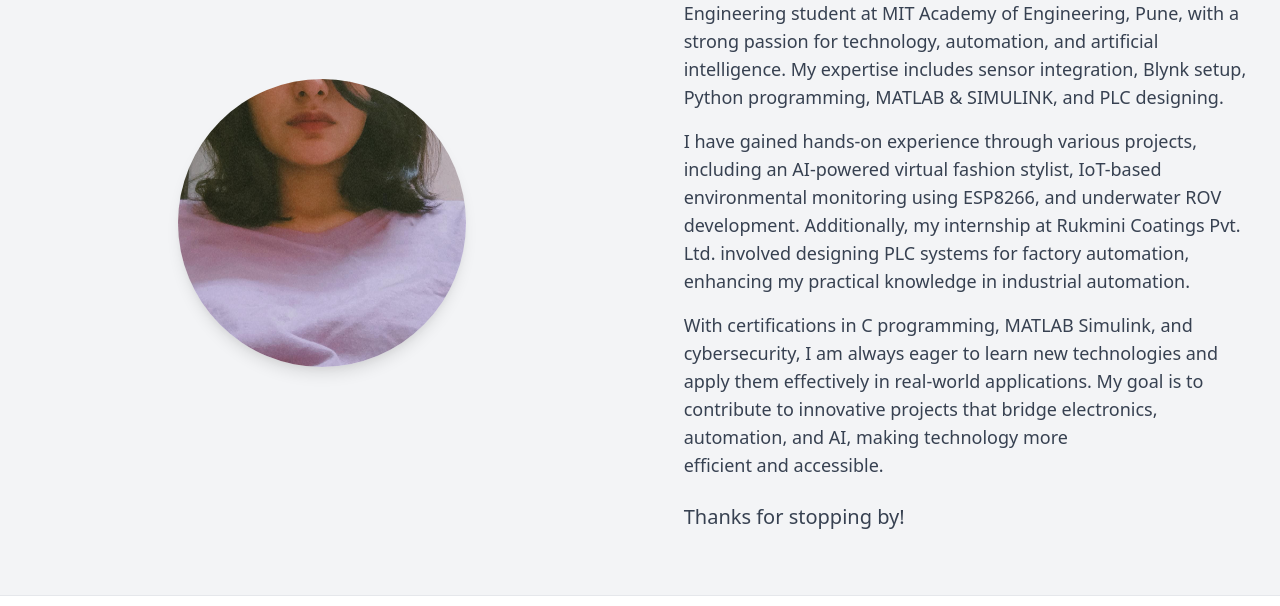
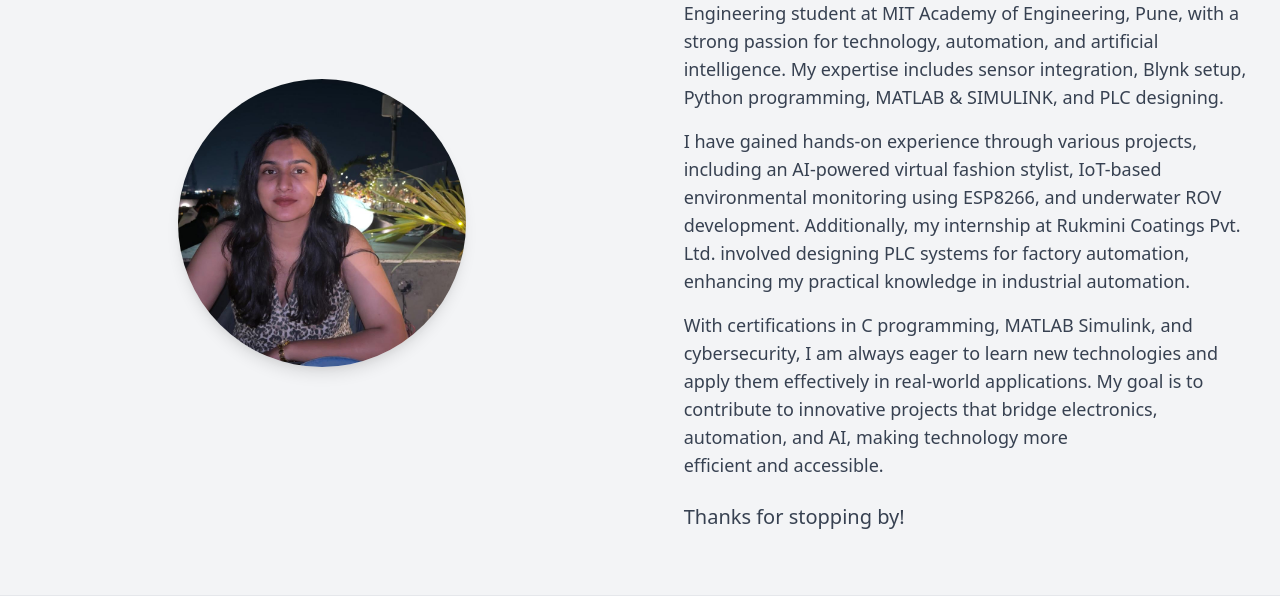
Before and after one commit to Sonune03/gayatri, a plain HTML site: page about.html in a window 1280 px wide. Shown: the part 209-815 px from the top of the page. Drawn offline with nearby package versions, Linux system fonts and the light colour scheme.

Commit message:
about.html

```diff
--- a/about.html
+++ b/about.html
@@ -24,7 +24,7 @@
     <section class="py-16 max-w-7xl mx-auto px-4 flex flex-wrap md:flex-nowrap items-center gap-6">
         <!-- Left Side (Your Photo) -->
         <div class="w-full md:w-1/2 text-center md:text-left">
-            <img src="g.jpg" alt="Vijay Kumar Palsaniya" class="mx-auto w-40 h-40 md:w-72 md:h-72 rounded-full shadow-lg object-cover">
+            <img src="gg.jpg" alt="Vijay Kumar Palsaniya" class="mx-auto w-40 h-40 md:w-72 md:h-72 rounded-full shadow-lg object-cover">
         </div>
 
         <!-- Right Side (About Me) -->
```
